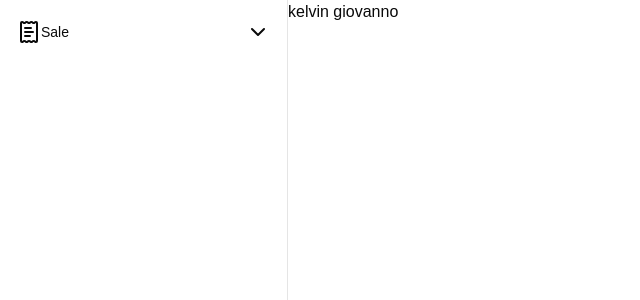
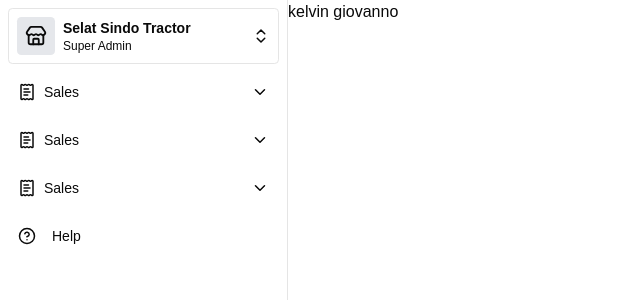
Before and after one commit to kelvingiovanno/stockwise, a React (Vite) app in the folder frontend/: page / in a window 1280 px wide. Shown: the top 300 px of the page, without its empty margins (0-640 px from the left). Built offline with nearby package versions, Linux system fonts and the light colour scheme.

Commit message:
wip sidebar

```diff
--- a/frontend/src/shared/components/layout/sidebar.tsx
+++ b/frontend/src/shared/components/layout/sidebar.tsx
@@ -1,34 +1,142 @@
-import { ChevronDown, ReceiptText } from "lucide-react";
+import { ChevronDown, ChevronsUpDown, HelpCircle, ReceiptText, StoreIcon, type LucideIcon } from "lucide-react";
+import { useEffect, useState } from "react";
+import { NavLink, useLocation } from "react-router";
 
-const SidebarMenu = () => {
+const SidebarMenu = ({
+    title,
+    path,
+    Icon,
+} : {title: string, path: string,Icon: LucideIcon}) => {
     return (
-        <div>
-
-        </div>
+        <NavLink
+            to={path}
+            className="w-full p-2.5 flex items-center gap-4
+                        rounded-sm hover:bg-gray-200">
+            <Icon size={18} />
+            <p className="text-sm">{title}</p>
+        </NavLink>
     );
 }
 
-const SidebarCollapseMenu = () => {
+const SidebarCollapseMenu = (
+    {
+        title,
+        Icon,
+        submenus,
+    }: {
+        title: string,
+        Icon: LucideIcon,
+        submenus: {
+            title: string,
+            path: string,
+        }[],
+    }
+) => {
+
+    const [openState, setOpenState] = useState(false);
+    const location = useLocation();
+
+
+    if (submenus.some(submenu => submenu.path === location.pathname)) setOpenState(true);
+
+    return (
+        <div className="rounded-sm overflow-hidden">
+            <button
+                type="button"
+                onClick={() => setOpenState(prev => !prev)}
+                className="w-full p-2.5 flex items-center gap-4
+                           rounded-sm hover:bg-gray-200"
+            >
+                <div className="flex items-center flex-1 gap-2">
+                    <ReceiptText size={18} />
+                    <p className="text-sm">{title}</p>
+                </div>
+
+                <Icon
+                    size={18}
+                    className={`transition-transform duration-300 ${
+                        openState ? "rotate-180" : ""
+                    }`}
+                />
+
+            </button>
+
+            {/* Submenu */}
+            <nav
+                className={`overflow-hidden transition-all duration-300 ease-in-out ${
+                    openState
+                        ? "max-h-60 opacity-100"
+                        : "max-h-0 opacity-0"
+                }`}
+            >
+                <div className="space-y-2 pb-2">
+                    {submenus.map((item, index) => (
+                        <NavLink
+                            key={index}
+                            to={item.path}
+                            className="block ml-8 p-2.5 rounded-sm
+                                       hover:bg-gray-200 cursor-pointer"
+                        >
+                            <p className="text-sm">{item.title}</p>
+                        </NavLink>
+                    ))}
+                </div>
+            </nav>
+        </div>
+    );
+};
+
+const SwitchStore = () => {
+
+
+
     return (
         <div>
-            <div className="w-full h-12 p-2 border border-white flex items-center gap-4 hover:bg-gray-200 hover:border-gray-500">
-                <div className="flex items-center flex-1">
-                    <ReceiptText />
-                    <p className="text-sm">Sale</p>
+            <button className="p-2 flex justify-between items-center border w-full rounded-sm">
+                <div className="flex items-center gap-2">
+                    <div className="p-2 bg-gray-200 rounded-sm">
+                        <StoreIcon size={22}/>
+                    </div>
+                    <div>
+                        <p className="text-sm font-semibold text-left">Selat Sindo Tractor</p>
+                        <p className="text-xs text-left">Super Admin</p>
+                    </div>
                 </div>
-                <ChevronDown />
-            </div>
-            <div>
+                <ChevronsUpDown  size={18}/>
+            </button>
 
-            </div>
         </div>
-    );
+    )
 }
 
 const Sidebar = () => {
     return (
-        <aside className="border-r-1 w-2xs h-screen px-2 py-2">
-            <SidebarCollapseMenu />
+        <aside className="border-r w-2xs h-screen px-2 py-2 space-y-2">
+            <div>
+                <SwitchStore />
+            </div>
+            <div className="space-y-2">
+                <SidebarCollapseMenu title={"Sales"} Icon={ChevronDown} submenus={[
+                    { title: "Sales list", path: "/sales" },
+                    { title: "Sales report", path: "/sales/report" },
+                    { title: "Invoices", path: "/sales/invoice" },
+                ]} />
+
+                <SidebarCollapseMenu title={"Sales"} Icon={ChevronDown} submenus={[
+                    { title: "Sales list", path: "/sales" },
+                    { title: "Sales report", path: "/sales/report" },
+                    { title: "Invoices", path: "/sales/invoice" },
+                ]} />
+
+                <SidebarCollapseMenu title={"Sales"} Icon={ChevronDown} submenus={[
+                    { title: "Sales list", path: "/sales" },
+                    { title: "Sales report", path: "/sales/report" },
+                    { title: "Invoices", path: "/sales/invoice" },
+                ]} />
+
+                <SidebarMenu title="Help" path="/help" Icon={HelpCircle}/>
+            </div>
+
         </aside>
     );
 }
```
